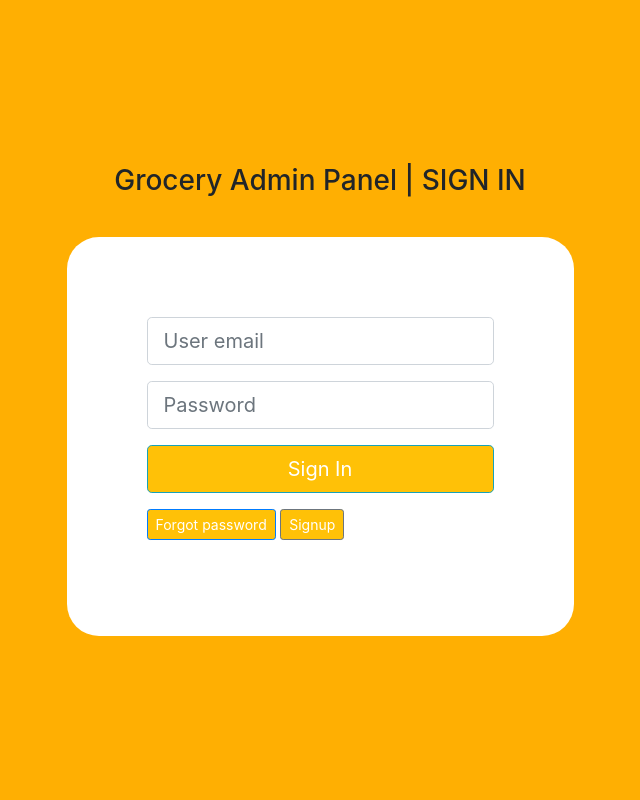
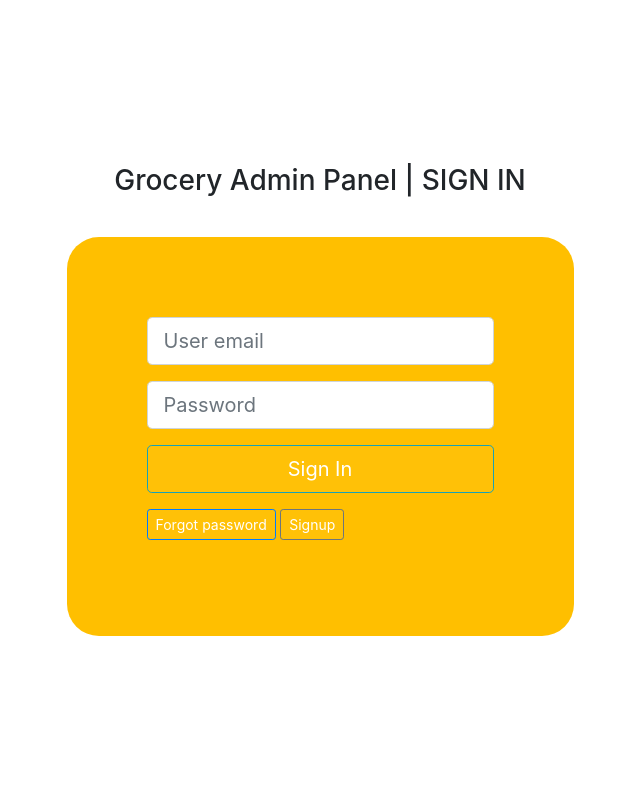
Before and after one commit to abdurrahmanbulut/AdmilPanel, a Flask app: page / in a window 1280 px wide. Shown: the whole page, without its empty margins (320-960 px from the left). Run offline with Flask 2, Linux system fonts and the light colour scheme; some libraries are stand-ins or nearby versions.

Commit message:
background color changed

```diff
--- a/static/css/style.css
+++ b/static/css/style.css
@@ -3,7 +3,7 @@ form{
     height: auto;
     margin-top: 2rem;
     padding: 5rem;
-    background-color: white;
+    background-color: #FFBF00;
     border-radius: 2rem;
 }
 .white-box{
@@ -14,5 +14,8 @@ form{
     padding: 5rem;
 }
 .primary-color{
-    height: 100vh; background-color: rgb(255, 175, 2);
+    height: 100vh; background-color: white;
 }
+#back-img{
+    background-image: url("https://images.pexels.com/photos/7799685/pexels-photo-7799685.jpeg?auto=compress&cs=tinysrgb&dpr=2&h=650&w=940");
+}
```
